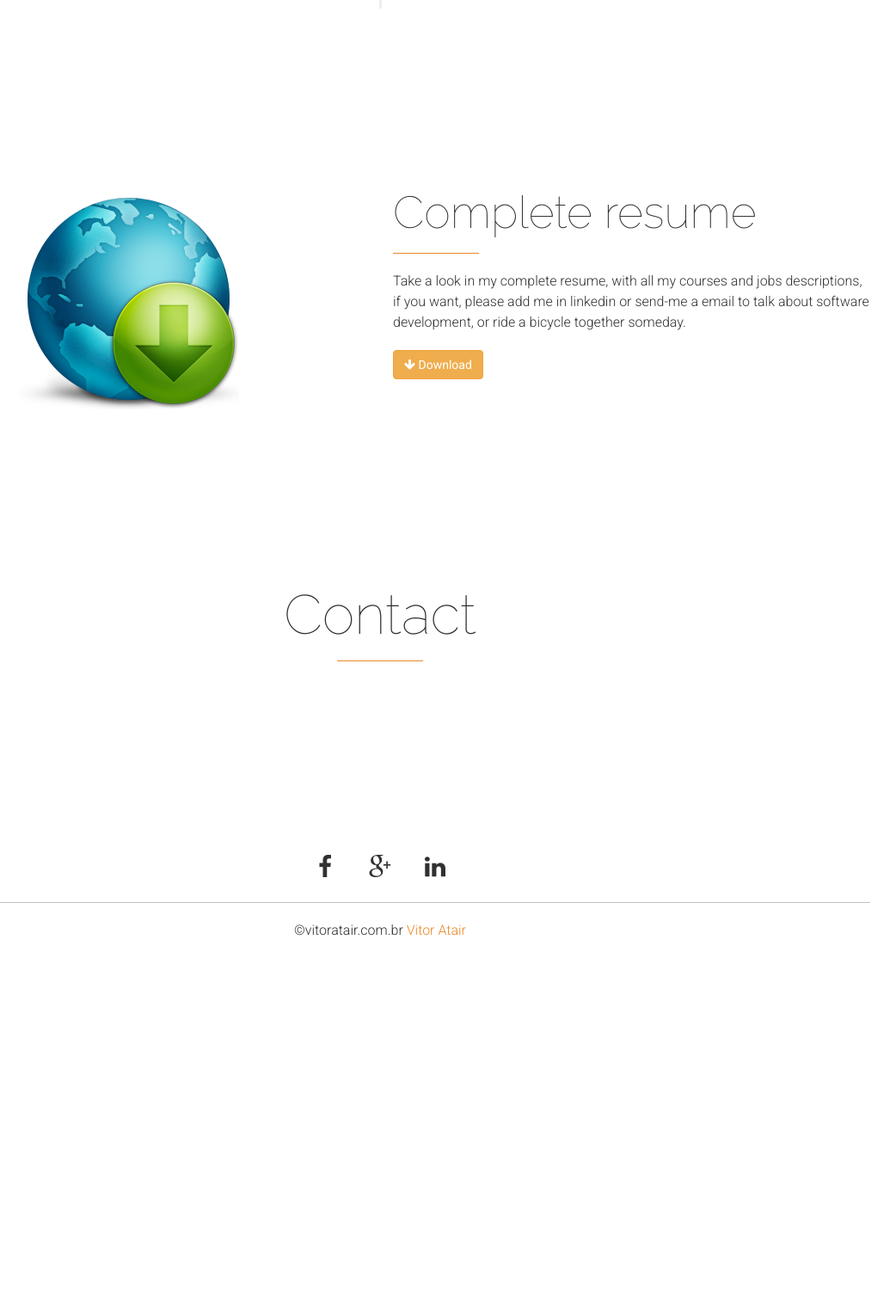
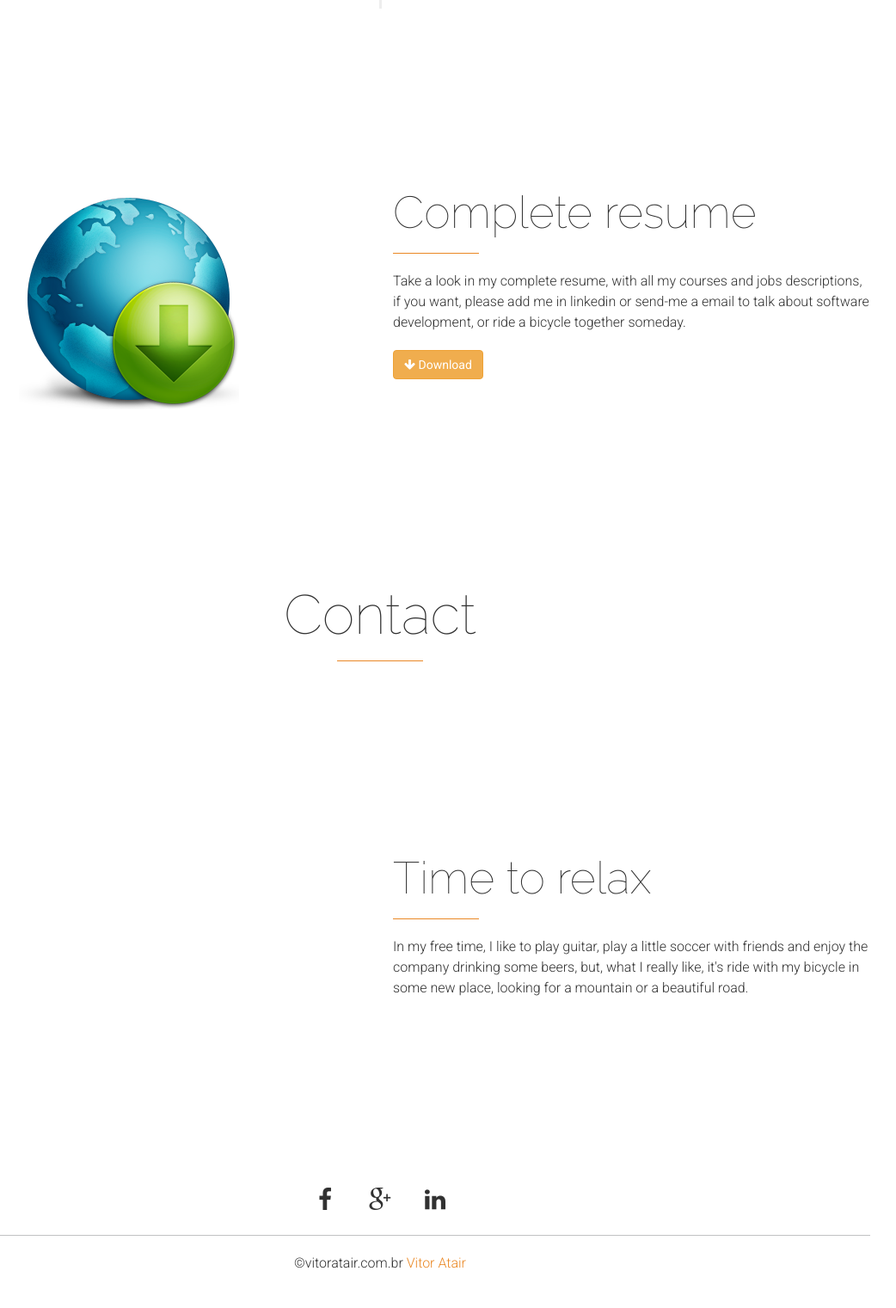
Before and after one commit to vitoratair/workedin, a CodeIgniter app: page / in a window 1280 px wide; the page is wider, and only the part inside the window is pictured. Shown: the part 4120-5641 px from the top of that part at 86% size, without its empty margins (198-1240 px from the left). Before the commit the page ends 5208 px from the top of that part, so only its background shows below. Run offline with CodeIgniter, Linux system fonts and the light colour scheme.

Commit message:
added hobbies content

```diff
--- a/application/views/core/content.php
+++ b/application/views/core/content.php
@@ -295,6 +295,24 @@
 </section>
 
 <!--
+	Hobbies
+-->
+<section id="hobbies" class="parallax-bg padding-top-bottom cta-image"
+	data-parallax-background="assets/images/bike.jpg" data-stellar-background-ratio=".2">
+	<div class="container">
+		<div class="row">
+			<div class="col-sm-6 scrollimation fade-right"></div>
+			<div class="col-sm-6 scrollimation fade-left d1">
+				<h1 class="big-title">Time to relax</h1>
+				<p>
+				In my free time, I like to play guitar, play a little soccer with friends and enjoy the company drinking some beers, but, what I really like, it's ride with my bicycle in some new place, looking for a mountain or a beautiful road.
+				</p>
+			</div>
+		</div>
+	</div>
+</section>
+
+<!--
 	Footer page
 -->
 <footer id="main-footer">
--- a/application/views/template/menu.php
+++ b/application/views/template/menu.php
@@ -48,6 +48,9 @@
 						<li>
 							<a href="#contact" class="scrollto">Contact</a>
 						</li>
+						<li>
+							<a href="#hobbies" class="scrollto">Hobbies</a>
+						</li>
 					</ul>
 				</div>
 
```
Also changed, not shown: assets/images/bike.jpg (added).
